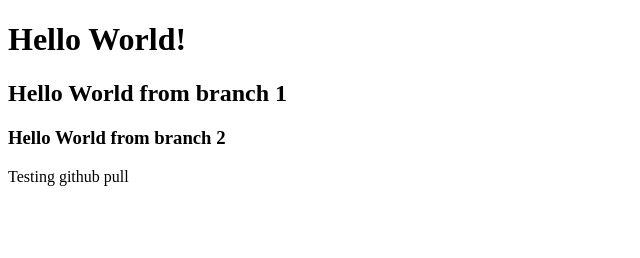
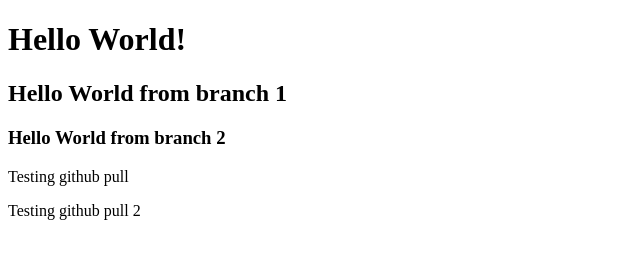
Before and after one commit to shahriarkasem/github-practice, a plain HTML site: page index.html in a window 1280 px wide. Shown: the whole page, without its empty margins (0-640 px from the left). Drawn offline with Linux system fonts and the light colour scheme.

Commit message:
trying to figure out git pull

```diff
--- a/index.html
+++ b/index.html
@@ -11,5 +11,6 @@
     <h2>Hello World from branch 1</h2>
     <h3>Hello World from branch 2</h3>
     <p>Testing github pull</p>
+    <p>Testing github pull 2</p>
 </body>
 </html>
```
